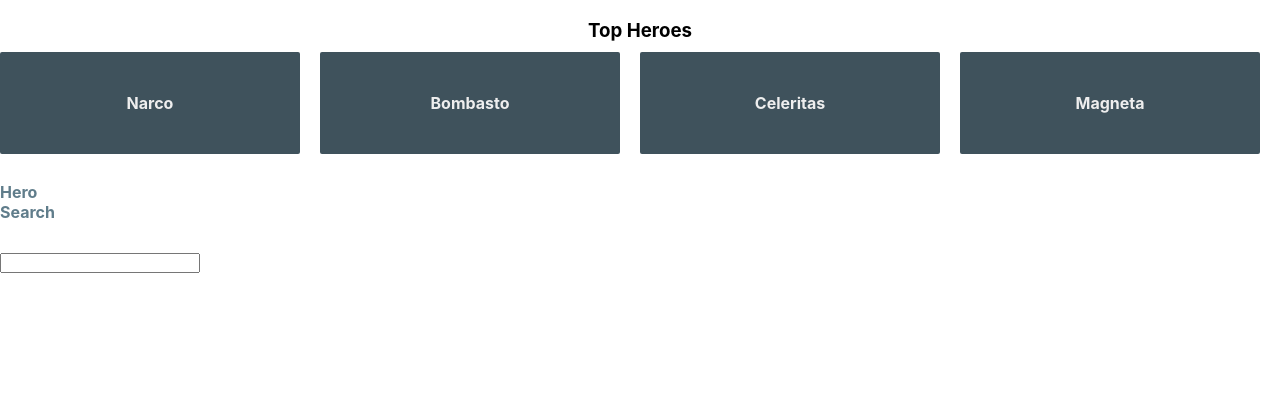
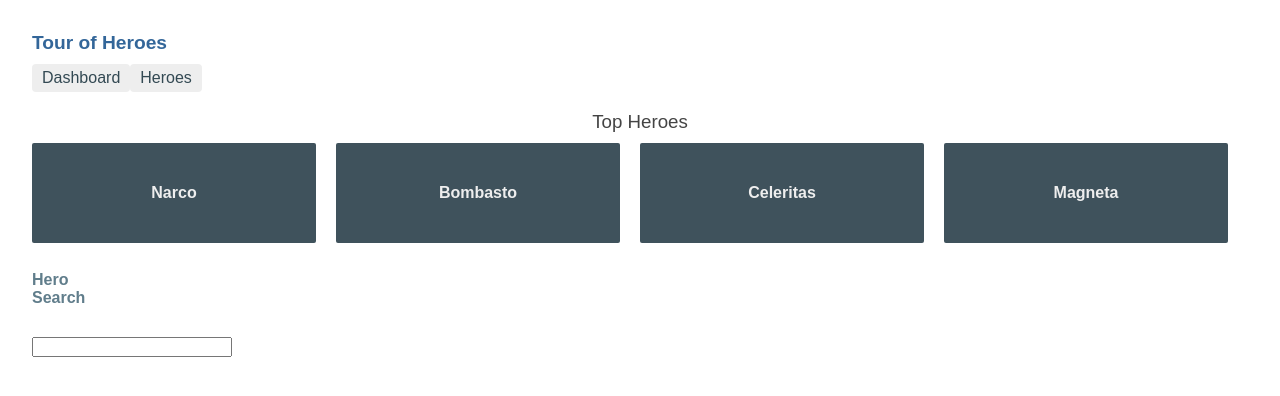
Before and after one commit to gleiderr/react-tour-of-heroes, a React (Create React App) app: page / in a window 1280 px wide. Shown: the top 396 px of the page. Built offline with nearby package versions, Linux system fonts and the light colour scheme.

Commit message:
Link Heroes

```diff
--- a/src/App.css
+++ b/src/App.css
@@ -1,38 +1,29 @@
-.App {
-  text-align: center;
+/* AppComponent's private CSS styles */
+h1 {
+  font-size: 1.2em;
+  margin-bottom: 0;
 }
-
-.App-logo {
-  height: 40vmin;
-  pointer-events: none;
+h2 {
+  font-size: 2em;
+  margin-top: 0;
+  padding-top: 0;
 }
-
-@media (prefers-reduced-motion: no-preference) {
-  .App-logo {
-    animation: App-logo-spin infinite 20s linear;
-  }
+nav a {
+  padding: 5px 10px;
+  text-decoration: none;
+  margin-top: 10px;
+  display: inline-block;
+  background-color: #eee;
+  border-radius: 4px;
 }
-
-.App-header {
-  background-color: #282c34;
-  min-height: 100vh;
-  display: flex;
-  flex-direction: column;
-  align-items: center;
-  justify-content: center;
-  font-size: calc(10px + 2vmin);
-  color: white;
+nav a:visited,
+a:link {
+  color: #334953;
 }
-
-.App-link {
-  color: #61dafb;
+nav a:hover {
+  color: #039be5;
+  background-color: #cfd8dc;
 }
-
-@keyframes App-logo-spin {
-  from {
-    transform: rotate(0deg);
-  }
-  to {
-    transform: rotate(360deg);
-  }
+nav a.active {
+  color: #039be5;
 }
--- a/src/App.js
+++ b/src/App.js
@@ -6,8 +6,15 @@ import { BrowserRouter as Router, Switch, Route, Link } from 'react-router-dom';
 import { HeroDetail } from './HeroDetail';
 
 function App() {
+  const title = 'Tour of Heroes';
   return (
+    <>
       <Router>
+        <h1>{title}</h1>
+        <nav>
+          <Link to='/dashboard'>Dashboard</Link>
+          <Link to='/heroes'>Heroes</Link>
+        </nav>
         <Switch>
           <Route exact path='/'>
             <Dashboard />
@@ -20,6 +27,7 @@ function App() {
           </Route>
         </Switch>
       </Router>
+    </>
   );
 }
 
--- a/src/index.css
+++ b/src/index.css
@@ -1,13 +1,25 @@
+/* Application-wide Styles */
+h1 {
+  color: #369;
+  font-family: Arial, Helvetica, sans-serif;
+  font-size: 250%;
+}
+h2,
+h3 {
+  color: #444;
+  font-family: Arial, Helvetica, sans-serif;
+  font-weight: lighter;
+}
 body {
-  margin: 0;
-  font-family: -apple-system, BlinkMacSystemFont, 'Segoe UI', 'Roboto', 'Oxygen',
-    'Ubuntu', 'Cantarell', 'Fira Sans', 'Droid Sans', 'Helvetica Neue',
-    sans-serif;
-  -webkit-font-smoothing: antialiased;
-  -moz-osx-font-smoothing: grayscale;
+  margin: 2em;
 }
-
-code {
-  font-family: source-code-pro, Menlo, Monaco, Consolas, 'Courier New',
-    monospace;
+body,
+input[type='text'],
+button {
+  color: #333;
+  font-family: Cambria, Georgia;
 }
+/* everywhere else */
+* {
+  font-family: Arial, Helvetica, sans-serif;
+}
```
Lines whose indentation alone changed are shown as unchanged.
